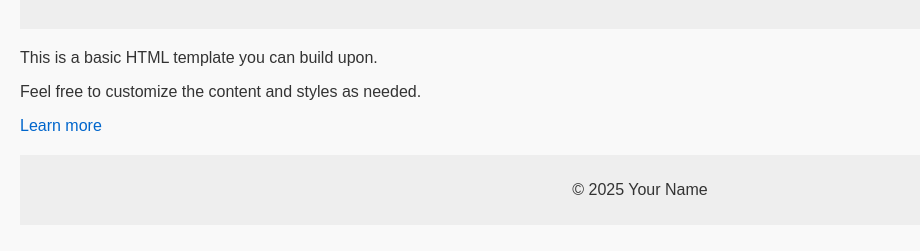
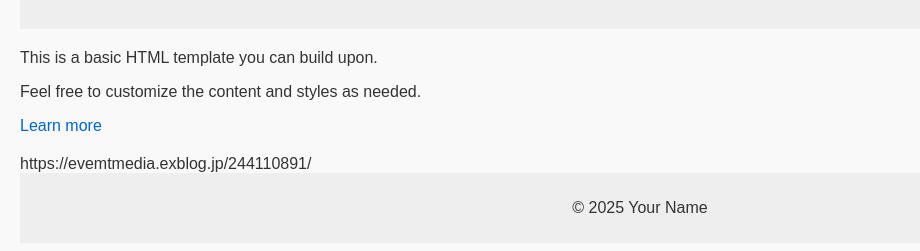
Before and after one commit to Rezwanbds/pilo.rezwanbds.github.com, a plain HTML site: page index.html in a window 1280 px wide. Shown: the part 91-342 px from the top of the page, without its empty margins (0-920 px from the left). Drawn offline with Linux system fonts and the light colour scheme.

Commit message:
Update index.html

```diff
--- a/index.html
+++ b/index.html
@@ -39,7 +39,7 @@
     <p>Feel free to customize the content and styles as needed.</p>
     <a href="#">Learn more</a>
 </main>
-
+https://evemtmedia.exblog.jp/244110891/
 <footer>
     <p>&copy; 2025 Your Name</p>
 </footer>
```
